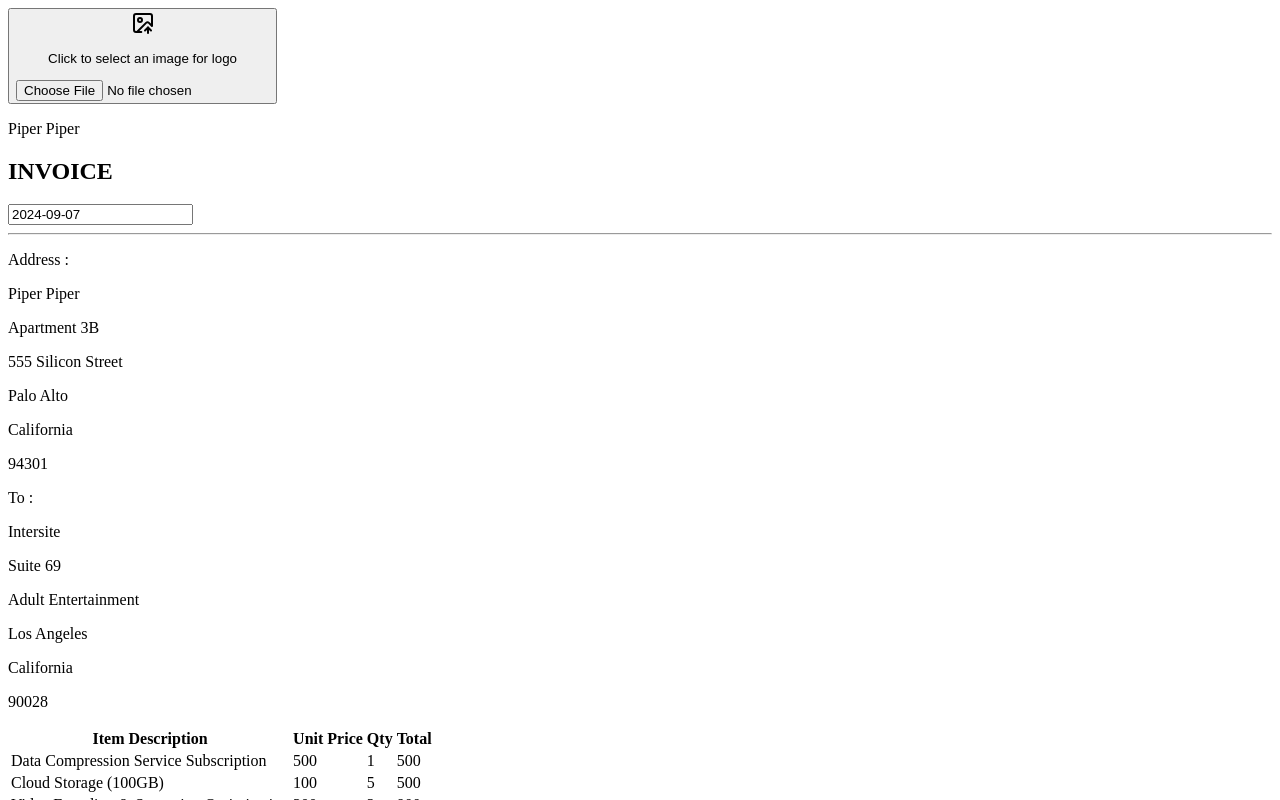
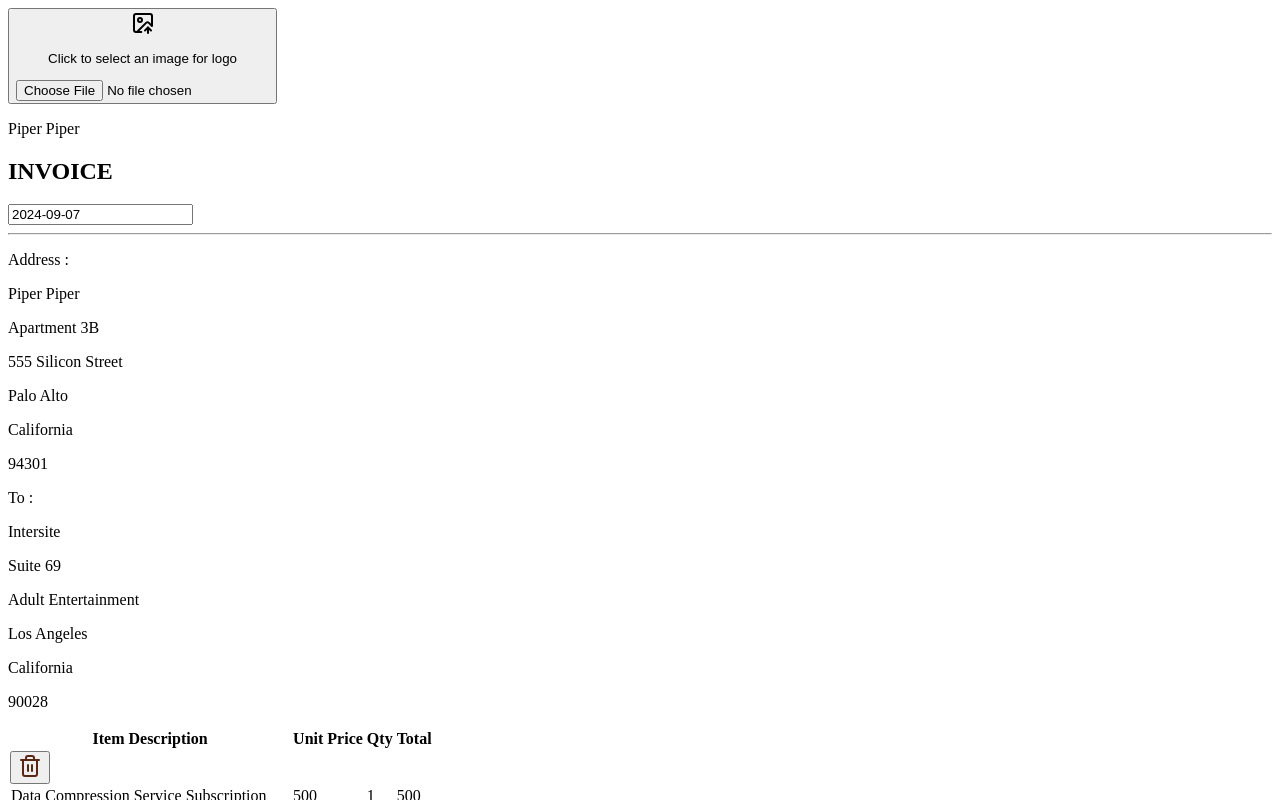
Before and after one commit to commitsovercoffee/billie, a SvelteKit app: page / in a window 1280 px wide. Shown: the top 800 px of the page. Built offline with nearby package versions, Linux system fonts and the light colour scheme.

Commit message:
adds delete buttons

```diff
--- a/src/routes/+page.svelte
+++ b/src/routes/+page.svelte
@@ -132,7 +132,7 @@
 		selectedImage = null;
 	}
 
-	const tableItemStyle = 'm-2 border p-2 break-words text-pretty';
+	const tableItemStyle = 'border px-2 py-4 break-words text-pretty';
 </script>
 
 <div
@@ -279,7 +279,7 @@
 
 	<!-- Bill Details Row ------------------------------------------------>
 
-	<table class="table-auto">
+	<table class="table-auto realtive">
 		<thead class="text-base bg-[#1E6F5C] text-white">
 			<tr>
 				<th>Item Description</th>
@@ -290,7 +290,29 @@
 		</thead>
 		<tbody>
 			{#each invoiceItems as item, index}
-				<tr>
+				<button
+					on:click={() => {
+						deleteItem(index);
+					}}
+					class="rounded-l-lg p-2 bg-[#FFBE98] absolute -ml-16"
+				>
+					<svg
+						xmlns="http://www.w3.org/2000/svg"
+						width="24"
+						height="24"
+						viewBox="0 0 24 24"
+						fill="none"
+						stroke="#5B2715"
+						stroke-width="2"
+						stroke-linecap="round"
+						stroke-linejoin="round"
+						class="cursor-pointer lucide lucide-trash-2"
+						><path d="M3 6h18" /><path d="M19 6v14c0 1-1 2-2 2H7c-1 0-2-1-2-2V6" /><path
+							d="M8 6V4c0-1 1-2 2-2h4c1 0 2 1 2 2v2"
+						/><line x1="10" x2="10" y1="11" y2="17" /><line x1="14" x2="14" y1="11" y2="17" /></svg
+					>
+				</button>
+				<tr class="my-2">
 					<td
 						on:keydown={(e) => {
 							e.key == 'Delete' && deleteItem(index);
@@ -298,12 +320,13 @@
 						class={tableItemStyle}
 						contenteditable="true"
 						bind:innerText={item.description}
-					></td>
+					>
+					</td>
 					<td
 						on:keydown={(e) => {
 							e.key == 'Delete' && deleteItem(index);
 						}}
-						class={tableItemStyle}
+						class="{tableItemStyle} text-right"
 						contenteditable="true"
 						bind:innerText={item.unitPrice}
 					></td>
@@ -311,7 +334,7 @@
 						on:keydown={(e) => {
 							e.key == 'Delete' && deleteItem(index);
 						}}
-						class={tableItemStyle}
+						class="{tableItemStyle} text-center"
 						contenteditable="true"
 						bind:innerText={item.quantity}
 					></td>
@@ -319,12 +342,11 @@
 						on:keydown={(e) => {
 							e.key == 'Delete' && deleteItem(index);
 						}}
-						class={tableItemStyle}>{item.unitPrice * item.quantity}</td
+						class="{tableItemStyle} text-right">{item.unitPrice * item.quantity}</td
 					>
 				</tr>
 			{/each}
-		</tbody>
-		<tfoot>
+		</tbody><tfoot>
 			<tr>
 				<th class="{tableItemStyle} text-right" scope="row" colspan="3">Subtotal</th>
 				<td class="{tableItemStyle} text-right">{subTotal}</td>
```
